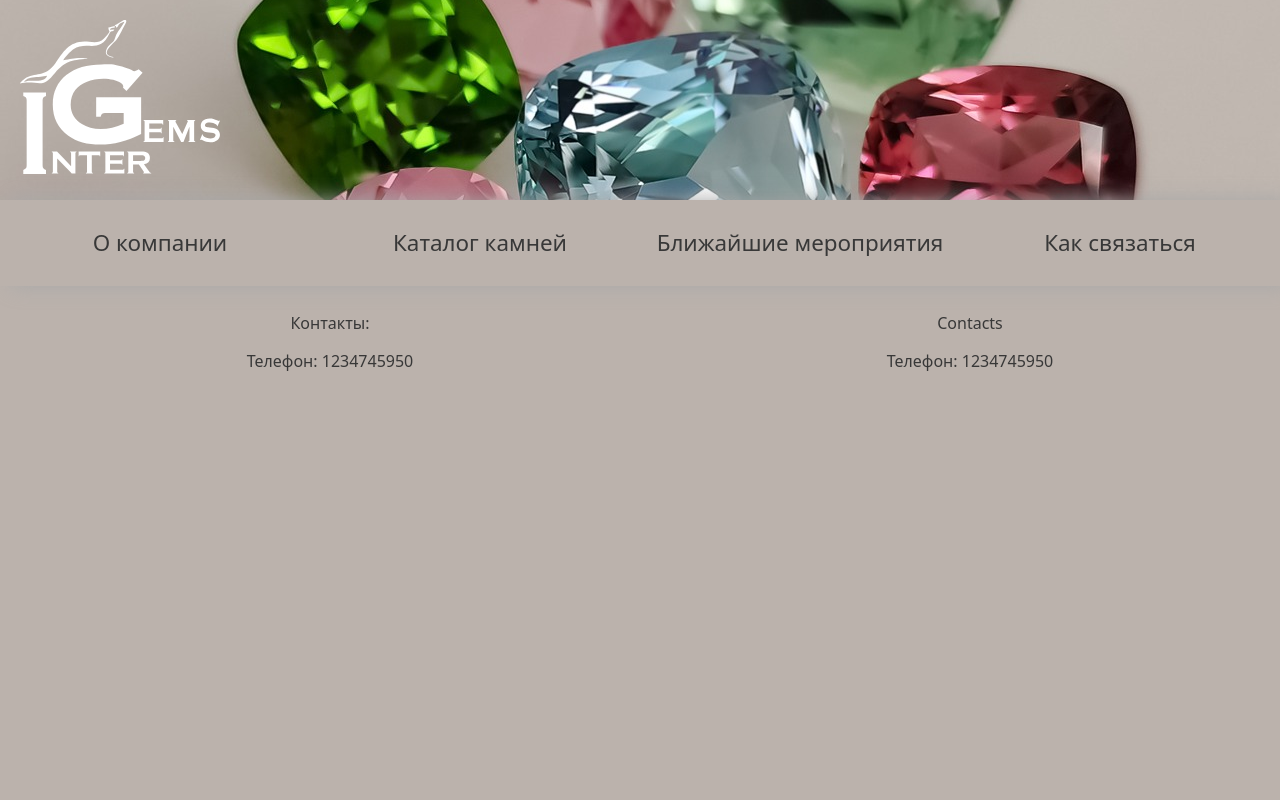
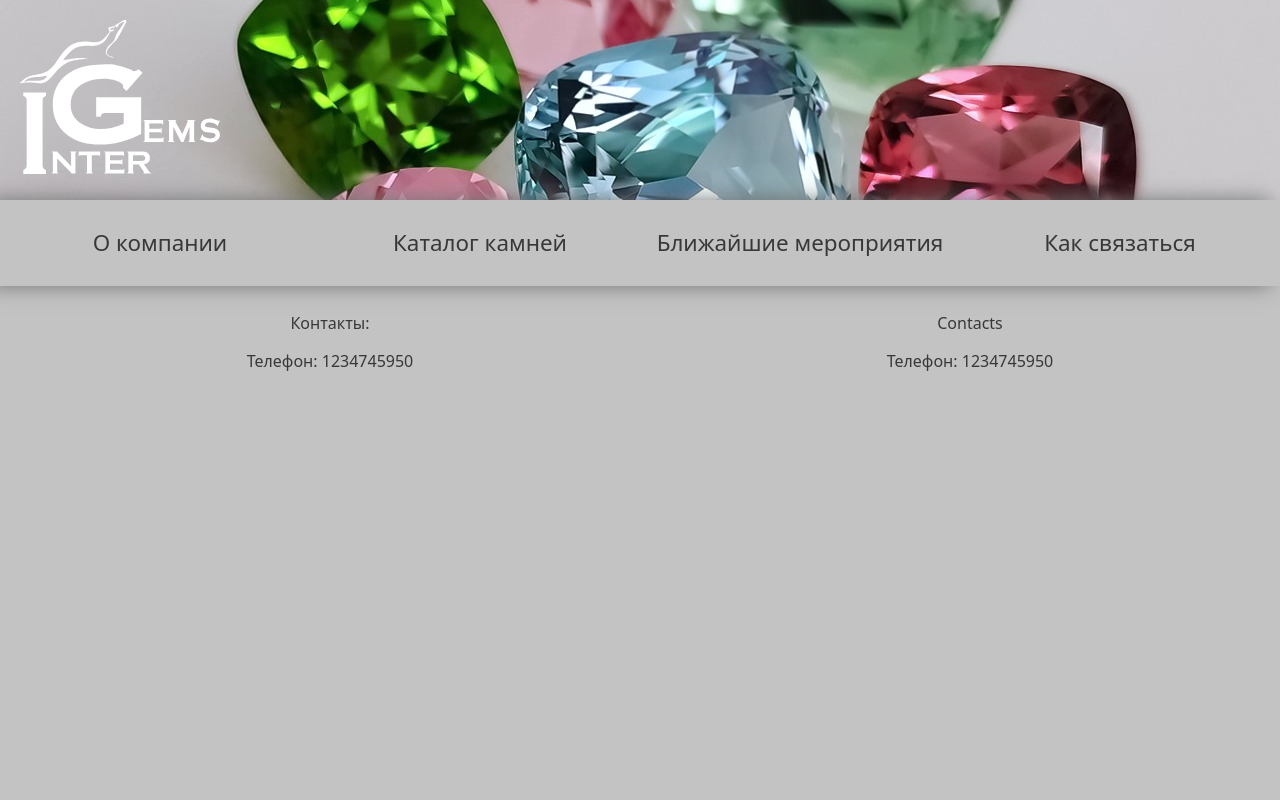
Before and after one commit to ElibergArt/InterGems, a PHP site: page /v2/template.php in a window 1280 px wide. Run offline with PHP 8.4, Linux system fonts and the light colour scheme; data that the repository does not hold is empty.

Commit message:
Корректировка оформления
Изменен цвет навбара и верхней картинки/
Добавлен скрипт для стики-меню (не подключен)

```diff
--- /dev/null
+++ b/v2/script/sticky.js
@@ -0,0 +1,17 @@
+// When the user scrolls the page, execute myFunction
+window.onscroll = function() {myFunction()};
+
+// Get the header
+var menu_bar = document.getElementById("myHeader");
+
+// Get the offset position of the navbar
+var sticky = menu_bar.offsetTop;
+
+// Add the sticky class to the header when you reach its scroll position. Remove "sticky" when you leave the scroll position
+function myFunction() {
+  if (window.pageYOffset >= sticky) {
+    menu_bar.classList.add("sticky");
+  } else {
+    menu_bar.classList.remove("sticky");
+  }
+}
--- a/v2/style.css
+++ b/v2/style.css
@@ -6,7 +6,7 @@ body {
     margin: 0%;
     padding: 0%;
     height: 100%;
-    background-color: rgb(187, 178, 172);
+    background-color: rgb(195, 195, 195);
     font-family: system-ui, -apple-system, BlinkMacSystemFont, 'Segoe UI', Roboto, Oxygen, Ubuntu, Cantarell, 'Open Sans', 'Helvetica Neue', sans-serif;
 }
 
@@ -51,20 +51,35 @@ body {
     width: 100%;
 }
 
-.menu-bar {
-    background-color: rgb(187, 178, 172);
+.menu_bar {
+    background-color: rgb(195, 195, 195);
     display: grid;
     grid-template-columns: 1fr 1fr 1fr 1fr;
     flex-wrap: wrap;
     padding: 0;
     margin: 0;
-    align-content: space-around;
+    align-items: stretch;
     box-sizing: border-box;
     position: sticky;
+    position: -webkit-sticky;
     top: 0;
     z-index: 999;
     justify-content: center;
-    box-shadow: 10px 0px 20px darkgrey;
+    box-shadow: -10px 0px 20px rgb(115, 115, 115);
+    cursor: pointer;
+}
+
+/*все еще не работает сохранение позиции меню при прокрутке больше чем на один экран*/
+
+.sticky {
+    position: sticky;
+    top: 0;
+    width: 100%;
+    z-index: 999;
+}
+
+.sticky+.content {
+    padding-top: 102px;
 }
 
 .menu-button {
@@ -74,10 +89,11 @@ body {
     padding: 5px;
     transition: 0.2s linear;
     height: max-content;
+
 }
 
 .menu-button:hover {
-    background-color: rgb(203, 198, 193)
+    background-color: rgb(169, 169, 169);
 }
 
 .menu-button a {
@@ -103,7 +119,7 @@ body {
     position: absolute;
     left: 0;
     top: 100%;
-    background-color: #f1f1f1;
+    background-color: rgb(195, 195, 195);
     min-width: 100%;
     box-shadow: 0px 8px 16px 0px rgba(0, 0, 0, 0.2);
     z-index: 100;
@@ -134,7 +150,7 @@ body {
 }
 
 
-.menu-bar a {
+.menu_bar a {
     text-decoration: none !important;
 }
 
@@ -259,7 +275,7 @@ footer {
     height: 30px;
     padding: 10px;
     max-height: 100px;
-    background-color: rgb(187, 178, 172);
+    background-color: rgb(195, 195, 195);
     color: rgb(56, 56, 56);
     text-align: center;
 }
--- a/v2/template.php
+++ b/v2/template.php
@@ -4,11 +4,13 @@
 <link rel="stylesheet" href="style.css">
 <title>Intergems –
     <?php echo $title; ?>
+
 </title>
 <?php
 $servername = "localhost";
 $username = "site";
 $password = "4316464";
+$dbname = "intergems";
 $dbname = "intergems";
 
 $conn = mysqli_connect($servername, $username, $password, $dbname);
@@ -33,7 +35,7 @@ if ($conn->connect_error) {
     </div>
 
 
-    <div class="menu-bar">
+    <div class="menu_bar" id="myHeader">
         <a href="index.php">
             <div class="menu-button">
                 <p>О компании</p>
@@ -52,11 +54,11 @@ if ($conn->connect_error) {
                 if ($result->num_rows > 0) {
                     while ($row = $result->fetch_row()) {
                         $table_name = $row[0];
-                            echo "<a href='stock.php?category=" . $table_name . "'>
+                        echo "<a href='stock.php?category=" . $table_name . "'>
                                     <div class='menu-button'>
                                         <p>"
-                                            . $table_name .
-                                        "</p>
+                            . $table_name .
+                            "</p>
                                     </div>
                                 </a>";
                     }
@@ -96,5 +98,6 @@ if ($conn->connect_error) {
         </div>
     </div>
 </footer>
+<script src="v2/script/sticky.js"></script>
 
 </html>
```
Also changed, not shown: v2/img/main.JPG, 5 other files.
